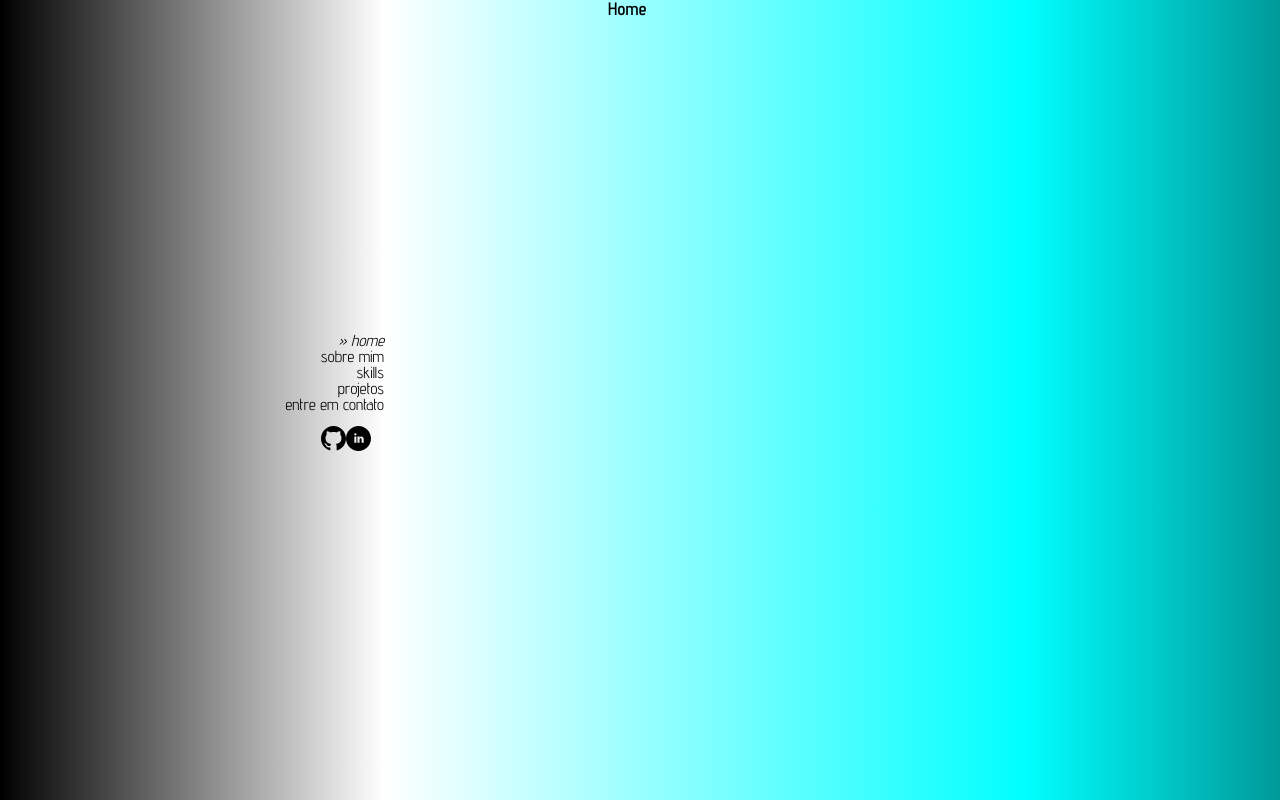
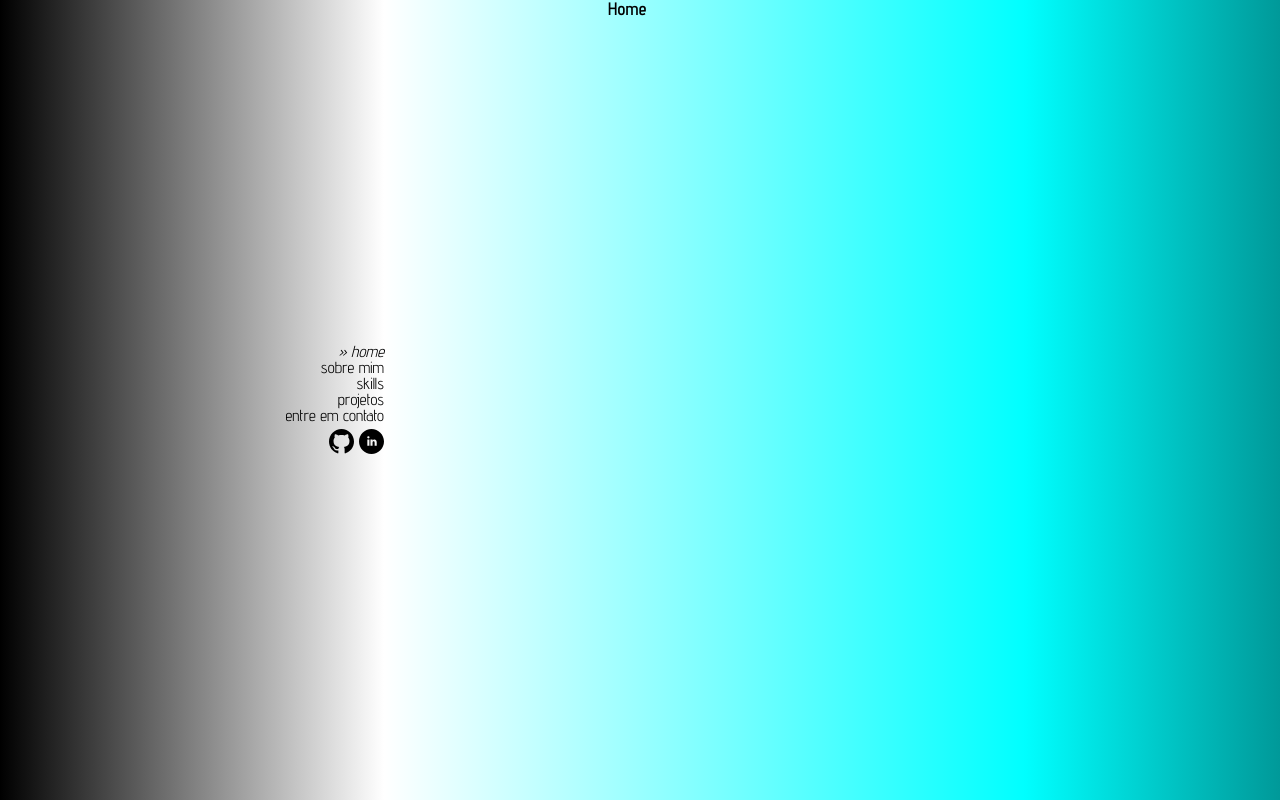
Before and after one commit to GuilhermeSoaresGarcia/portfolio, a Next.js app: page / in a window 1280 px wide. Built offline with nearby package versions, Linux system fonts and the light colour scheme.

Commit message:
fix: pequenos ajustes nos espaçamentos dos botões das redes sociais no navbar

```diff
--- a/styles/navbar.css
+++ b/styles/navbar.css
@@ -37,7 +37,7 @@
     background-color: transparent;
 }
 
-.navbar a:hover:before {
+.navbar a:hover::before {
     content: '» ';
     position: relative;
     text-decoration: none;
@@ -47,7 +47,7 @@
     font-style: italic;
 }
 
-.active_section:before {
+.active_section::before {
     content: '» ';
     position: relative;
     text-decoration: none;
@@ -55,7 +55,7 @@
 
 .social_media {
     display: inline-block;
-    padding: 1%;
+    padding-top: 5px;
     width: 200px;
 }
 
@@ -64,8 +64,13 @@
     width: 25px;
 }
 
+.social_media a:first-of-type {
+    height: 25px;
+    padding-right: 5px;
+    width: 25px;
+}
+
 .social_media img:hover {
-    padding: 0;
     transform: rotate(360deg);
     transition: all .5s;
 }
```
